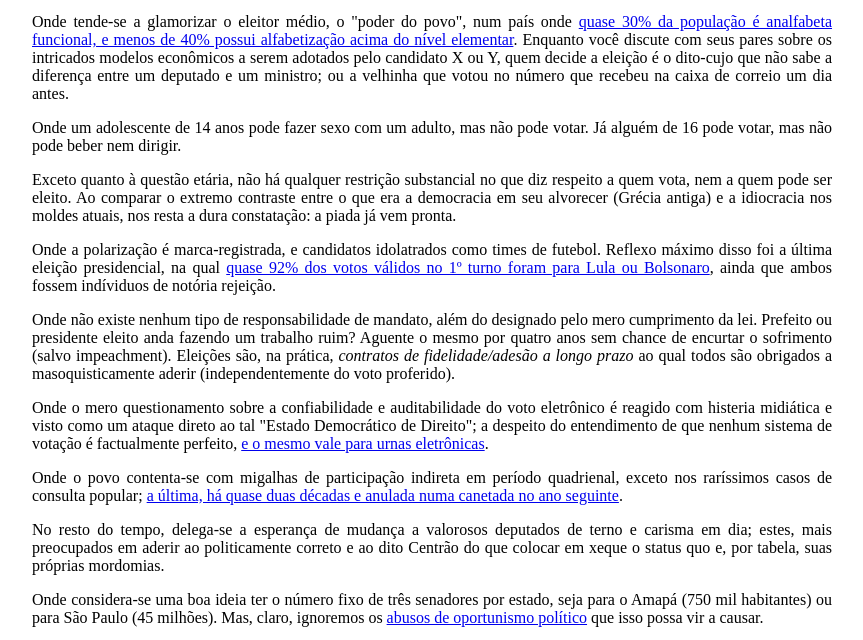
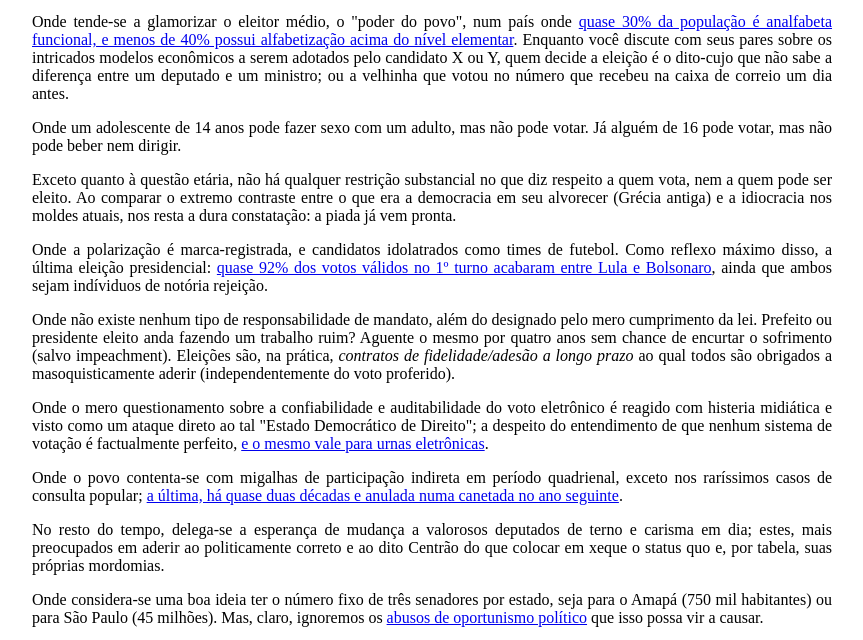
Before and after one commit to chicat0/chicat0.github.io, a plain HTML site: page a-falida-democracia.html in a window 1280 px wide. Shown: the part 119-759 px from the top of the page, without its empty margins (208-1071 px from the left). Drawn offline with Linux system fonts and the light colour scheme.

Commit message:
More wording changes

```diff
--- a/a-falida-democracia.html
+++ b/a-falida-democracia.html
@@ -11,7 +11,7 @@
     <p>Onde tende-se a glamorizar o eleitor médio, o &quot;poder do povo&quot;, num país onde <a href="https://s4.static.brasilescola.uol.com.br/be/2024/06/analfabetismo-funcional-niveis-brasil.jpg">quase 30% da população é analfabeta funcional, e menos de 40% possui alfabetização acima do nível elementar</a>. Enquanto você discute com seus pares sobre os intricados modelos econômicos a serem adotados pelo candidato X ou Y, quem decide a eleição é o dito-cujo que não sabe a diferença entre um deputado e um ministro; ou a velhinha que votou no número que recebeu na caixa de correio um dia antes.</p>
     <p>Onde um adolescente de 14 anos pode fazer sexo com um adulto, mas não pode votar. Já alguém de 16 pode votar, mas não pode beber nem dirigir.</p>
     <p>Exceto quanto à questão etária, não há qualquer restrição substancial no que diz respeito a quem vota, nem a quem pode ser eleito. Ao comparar o extremo contraste entre o que era a democracia em seu alvorecer (Grécia antiga) e a idiocracia nos moldes atuais, nos resta a dura constatação: a piada já vem pronta.</p>
-    <p>Onde a polarização é marca-registrada, e candidatos idolatrados como times de futebol. Reflexo máximo disso foi a última eleição presidencial, na qual <a href="primeiro-turno-2022.png">quase 92% dos votos válidos no 1º turno foram para Lula ou Bolsonaro</a>, ainda que ambos fossem indíviduos de notória rejeição.</p>
+    <p>Onde a polarização é marca-registrada, e candidatos idolatrados como times de futebol. Como reflexo máximo disso, a última eleição presidencial: <a href="primeiro-turno-2022.png">quase 92% dos votos válidos no 1º turno acabaram entre Lula e Bolsonaro</a>, ainda que ambos sejam indíviduos de notória rejeição.</p>
     <p>Onde não existe nenhum tipo de responsabilidade de mandato, além do designado pelo mero cumprimento da lei. Prefeito ou presidente eleito anda fazendo um trabalho ruim? Aguente o mesmo por quatro anos sem chance de encurtar o sofrimento (salvo impeachment). Eleições são, na prática, <em>contratos de fidelidade/adesão a longo prazo</em> ao qual todos são obrigados a masoquisticamente aderir (independentemente do voto proferido).</p>
     <p>Onde o mero questionamento sobre a confiabilidade e auditabilidade do voto eletrônico é reagido com histeria midiática e visto como um ataque direto ao tal &quot;Estado Democrático de Direito&quot;; a despeito do entendimento de que nenhum sistema de votação é factualmente perfeito, <a href="https://www.youtube.com/watch?v=LkH2r-sNjQs">e o mesmo vale para urnas eletrônicas</a>.</p>
     <p>Onde o povo contenta-se com migalhas de participação indireta em período quadrienal, exceto nos raríssimos casos de consulta popular; <a href="https://en.wikipedia.org/wiki/2005_Brazilian_firearms_and_ammunition_referendum">a última, há quase duas décadas e anulada numa canetada no ano seguinte</a>.</p>
```
Also changed, not shown: 1 other file.
